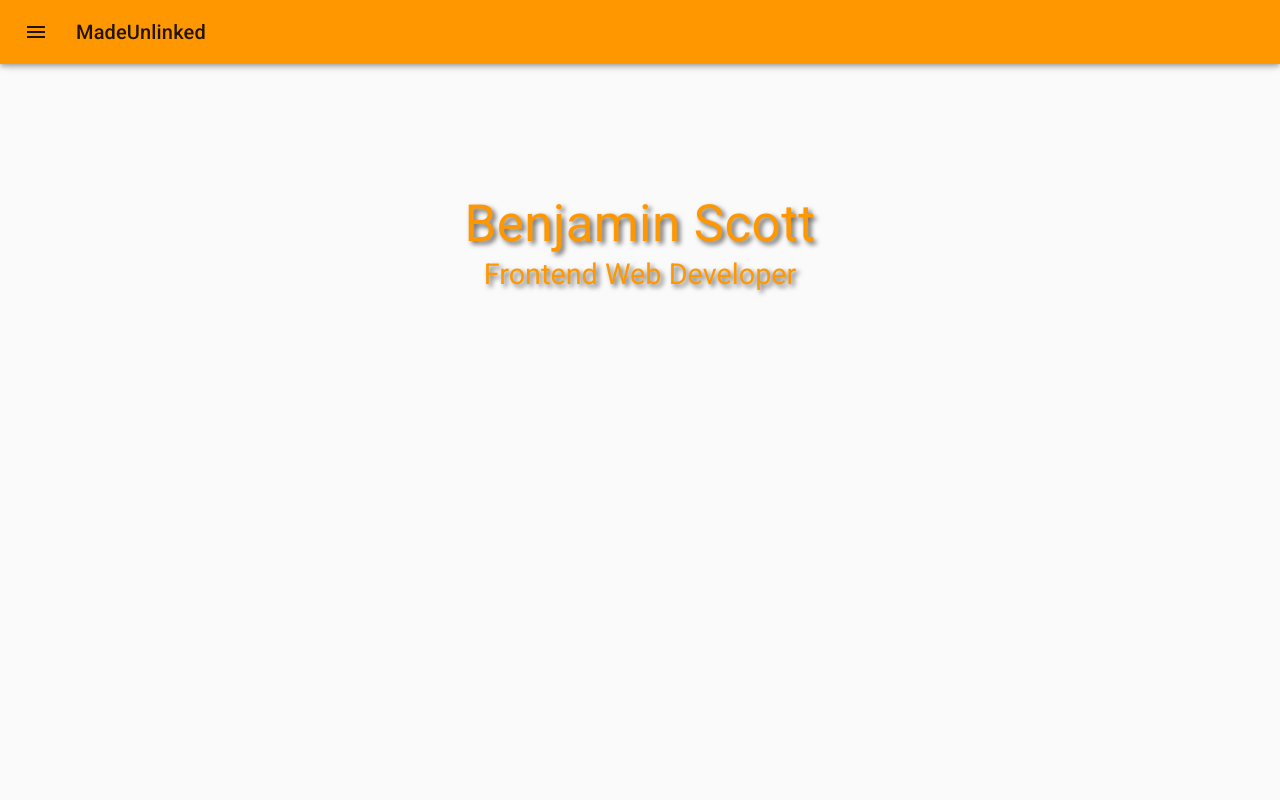
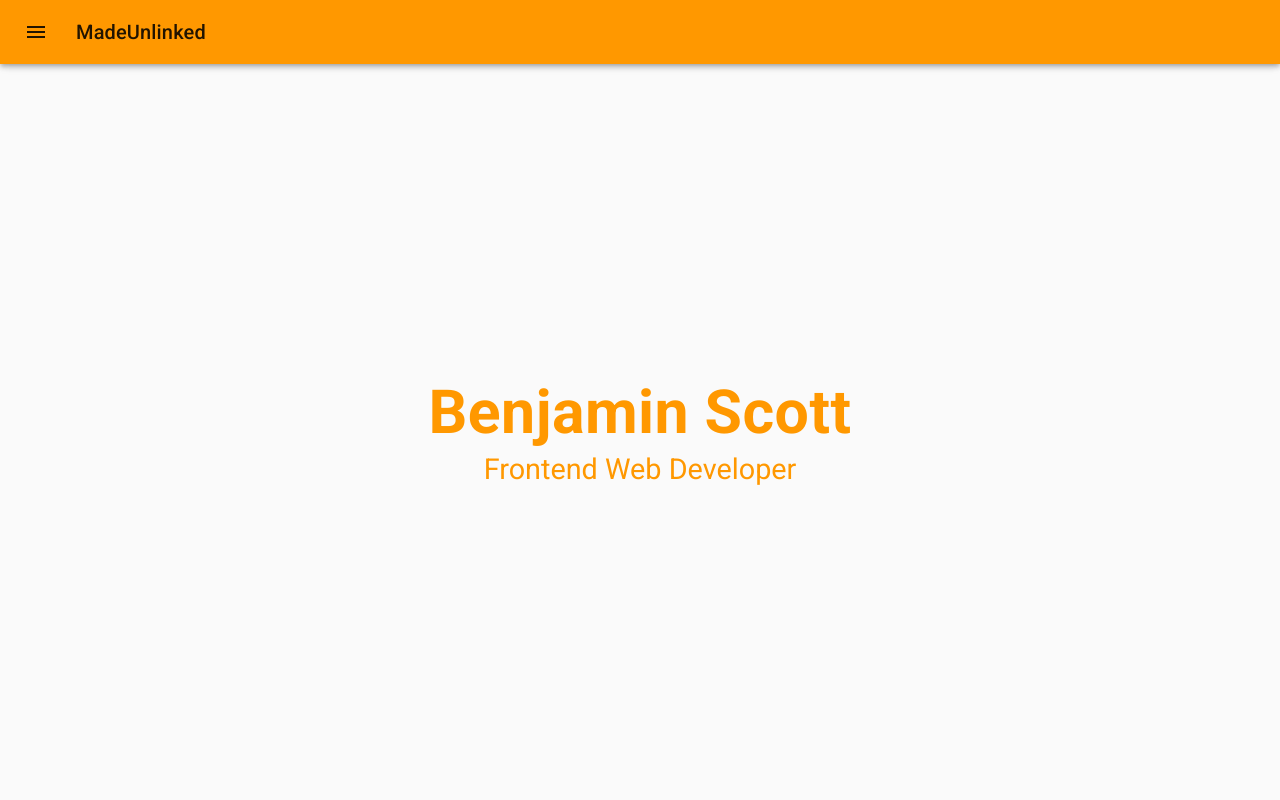
Before and after one commit to benzend/react-portfolio, a React (Create React App) app: page / in a window 1280 px wide. Shown: the top 800 px of the page. Built offline with nearby package versions, Linux system fonts and the light colour scheme.

Commit message:
added header text styles and removed styled-components, using makeStyles instead

```diff
--- a/src/pages/home-page/components/HomeHeader.js
+++ b/src/pages/home-page/components/HomeHeader.js
@@ -1,32 +1,37 @@
 import HomeHeaderTitle from "./HomeHeaderTitle";
-import HomeHeaderSubtitle from "./HomeHeaderSubtitle";
 import { Box, makeStyles } from "@material-ui/core";
 
 const useStyles = makeStyles((theme) => ({
   header: {
+    display: "flex",
+    justifyContent: "center",
+    alignItems: "center",
     textAlign: "center",
     [theme.breakpoints.up("md")]: {
       marginTop: "80px",
       height: "60vh",
     },
   },
-  headerTxt: {
-    //   [theme.breakpoints.up("md")]: {
-    //     marginLeft: "10%",
-    //     position: "relative",
-    //     top: "-28%",
-    //   },
+  title: {
+    // textShadow: "3px 3px 5px #0009",
+    [theme.breakpoints.up("md")]: {
+      fontSize: "3.8rem",
+      fontWeight: "800",
+    },
+  },
+  subtitle: {
+    // textShadow: "3px 3px 5px #0009",
+    [theme.breakpoints.up("md")]: {
+      fontSize: "1.8rem",
+    },
   },
 }));
 
 export const HomeHeader = () => {
   const classes = useStyles();
   return (
-    <header className={classes.header}>
-      <Box className={classes.headerTxt}>
-        <HomeHeaderTitle />
-        <HomeHeaderSubtitle />
-      </Box>
-    </header>
+    <Box className={classes.header} component="header">
+      <HomeHeaderTitle headerTxt={classes.title} subtitle={classes.subtitle} />
+    </Box>
   );
 };
--- a/src/pages/home-page/components/HomeHeaderTitle.js
+++ b/src/pages/home-page/components/HomeHeaderTitle.js
@@ -1,22 +1,25 @@
-import Typography from "@material-ui/core/Typography";
-import styled from "styled-components";
+import { Box, Typography } from "@material-ui/core";
 
-const StyledDiv = styled.div`
-  text-shadow: 3px 3px 5px #0009;
-  @media (min-width: 900px) {
-    h1 {
-      font-size: 3.2rem;
-    }
-  }
-`;
-
-function HomeHeaderTitle() {
+function HomeHeaderTitle({ headerTxt, subtitle }) {
   return (
-    <StyledDiv className="header__title">
-      <Typography color="primary" component="h1" variant="h4">
+    <Box>
+      <Typography
+        className={headerTxt}
+        color="primary"
+        component="h1"
+        variant="h4"
+      >
         Benjamin Scott
       </Typography>
-    </StyledDiv>
+      <Typography
+        className={subtitle}
+        color="primary"
+        component="h2"
+        variant="h5"
+      >
+        Frontend Web Developer
+      </Typography>
+    </Box>
   );
 }
 
```
